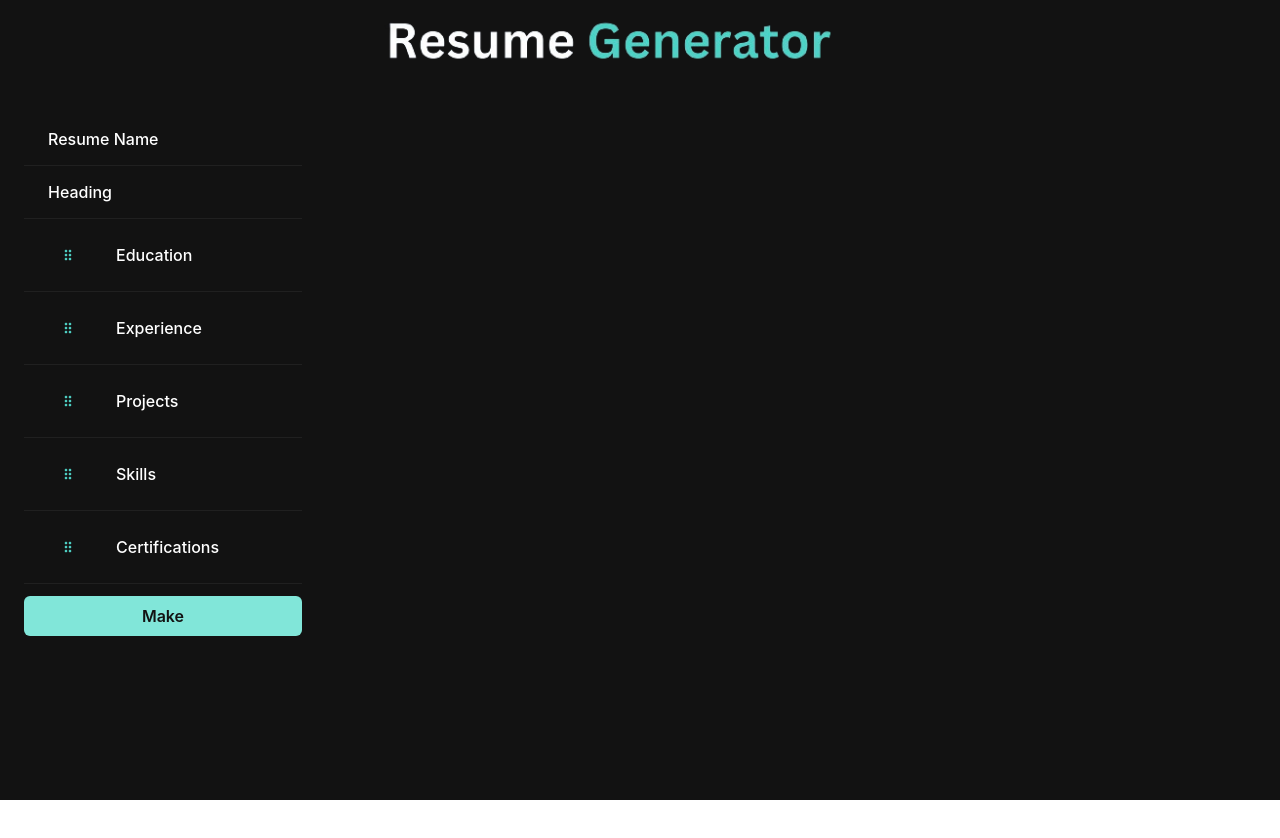
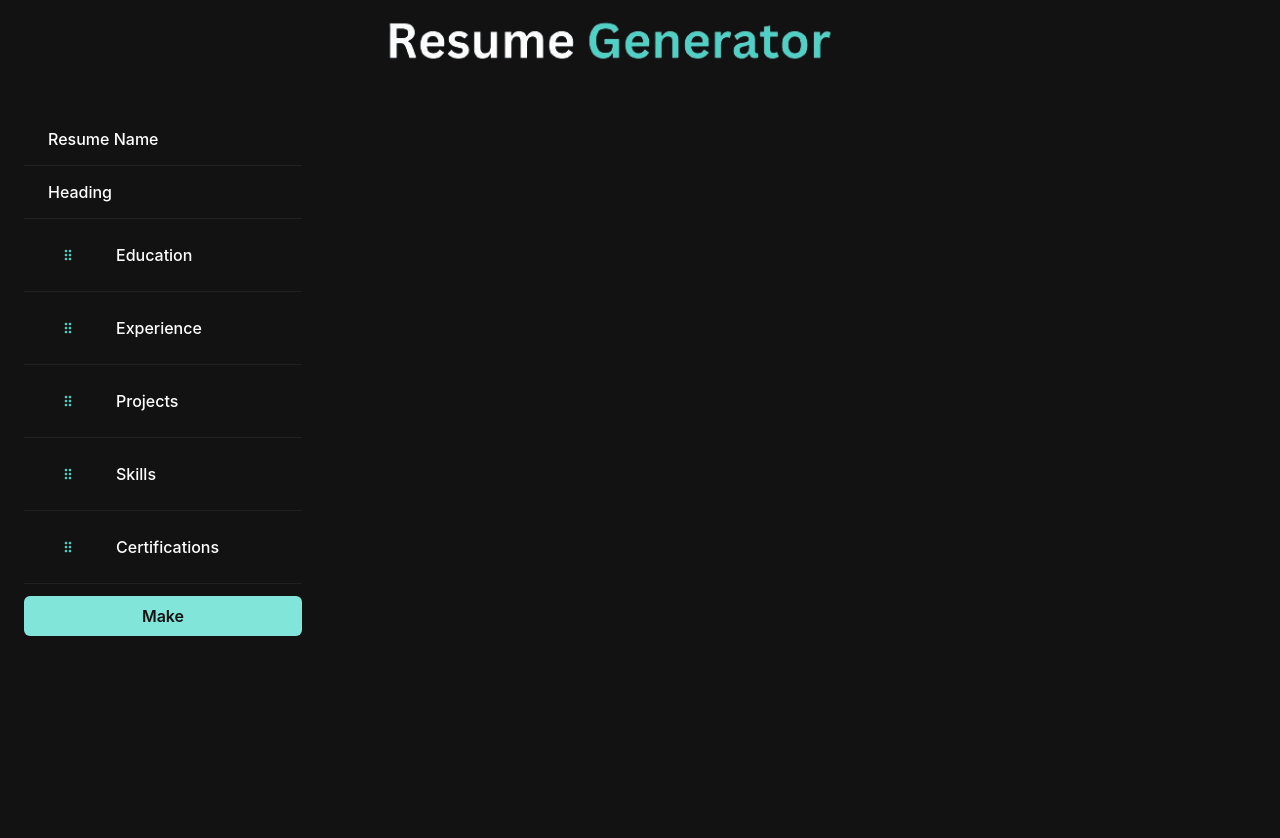
Before and after one commit to TheFJcurve/resume-generator-app, a React (Vite) app in the folder frontend/: page /resume/create in a window 1280 px wide. Shown: the top 838 px of the page. Built offline with nearby package versions, Linux system fonts and the light colour scheme.

Commit message:
descriptions are now text area instead of inputs

```diff
--- a/frontend/src/components/design/LayoutCreate.tsx
+++ b/frontend/src/components/design/LayoutCreate.tsx
@@ -5,7 +5,7 @@ import ResumeComponents from "../pages/create-pages/ResumeComponents";
 
 const LayoutCreate = () => {
   return (
-    <SimpleGrid columns={1} gap={5} height={"100vh"}>
+    <SimpleGrid columns={1} gap={5} minHeight={"100vh"} height={"100%"}>
       <GridItem>
         <Navbar />
       </GridItem>
--- a/frontend/src/components/design/LayoutEdit.tsx
+++ b/frontend/src/components/design/LayoutEdit.tsx
@@ -8,7 +8,8 @@ const LayoutEdit = () => {
       columns={{ sm: 1, md: 2 }}
       gap={3}
       templateAreas={`"header header" "main main"`}
-      height={"100vh"}
+      minHeight={"100vh"}
+      height={"100%"}
     >
       <GridItem area={"header"}>
         <Navbar />
--- a/frontend/src/components/pages/create-pages/GenericDescriptionField.tsx
+++ b/frontend/src/components/pages/create-pages/GenericDescriptionField.tsx
@@ -4,11 +4,11 @@ import {
   FormLabel,
   HStack,
   IconButton,
-  Input,
+  Textarea,
 } from "@chakra-ui/react";
+import _get from "lodash/get";
 import { useEffect, useState } from "react";
 import useResume from "../../../context/useResume";
-import _get from "lodash/get";
 
 interface Props {
   component: string;
@@ -65,7 +65,7 @@ const GenericDescriptionField = ({
         (_, descriptionNumber) => descriptionNumber
       ).map((descriptionNumber) => (
         <HStack key={index + descriptionNumber} marginTop={3}>
-          <Input
+          <Textarea
             name={`${name}[${descriptionNumber}]`}
             placeholder={placeHolderValues[descriptionNumber]}
             defaultValue={defaultValue ? defaultValue[descriptionNumber] : ""}
--- a/frontend/src/services/latex/useLatex.ts
+++ b/frontend/src/services/latex/useLatex.ts
@@ -55,7 +55,10 @@ latexFile += `% DEFINITIONS FOR RESUME %%%%%%%%%%%%%%%%%%%%%%%
         latexFile += `\\begin{center} Thank you for using Resume Generator \\\\ \\textcopyright \\; Sargun Singh Bhatti, 2024 \\end{center}`
     }
     latexFile += `\\end{document}`;
+
     return latexFile;
 }
 
+
+
 export default useLatex
```
